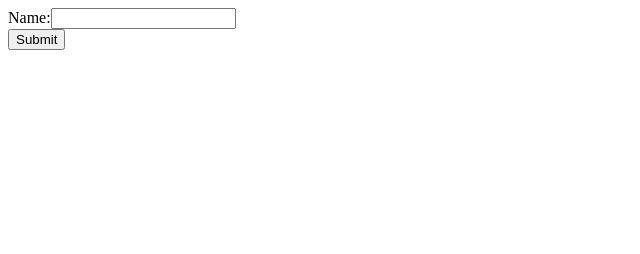
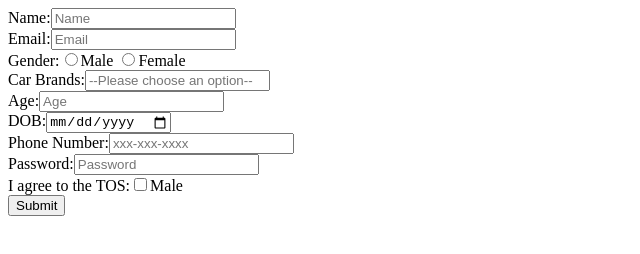
Before and after one commit to acciojob/signup-form-car-chekurihemanth, a website: page main.html in a window 1280 px wide. Shown: the whole page, without its empty margins (0-640 px from the left). Drawn offline with Linux system fonts and the light colour scheme.

Commit message:
created a submission

```diff
--- a/main.html
+++ b/main.html
@@ -13,8 +13,34 @@
 <table>
 	<form action="#"method="post">
 	<label for="name">Name:</label>
-	<input type="text" id="name" name="name" required><br>
-		<input type="submit" value="Submit">
+	<input type="text" id="name" name="name" placeholder="Name" required><br>
+
+	<label for="email">Email:</label>
+	<input type="email" id="email" name="email" placeholder="Email" required><br>
+
+	<label for="gender">Gender:</label>
+	<input type="radio" id="gender_m,gender_f" name="gender" placeholder="-" required>Male
+	<input type="radio" id="gender_m,gender_f" name="gender" placeholder="-" required>Female<br>
+
+	<label for="car brands">Car Brands:</label>
+	<input type="select" id="cars" name="car brands" placeholder="--Please choose an option--" required><br>
+
+	<label for="age">Age:</label>
+	<input type="number" id="age" name="age" placeholder="Age" required><br>
+
+	<label for="dob">DOB:</label>
+	<input type="date" id="dob" name="dob" placeholder="-" required><br>
+
+	<label for="phone number">Phone Number:</label>
+	<input type="Tel" id="tel" name="tel" placeholder="xxx-xxx-xxxx" required><br>
+
+	<label for="password">Password:</label>
+	<input type="Password" id="password" name="password" placeholder="Password" required><br>
+
+	<label for="i agree to the tos">I agree to the TOS:</label>
+    <input type="Checkbox" id="tos" name="i agree to the tos" placeholder="-" required>Male<br>
+
+	<input type="submit" value="Submit">
 </form>
 </table>
 </body>
```
